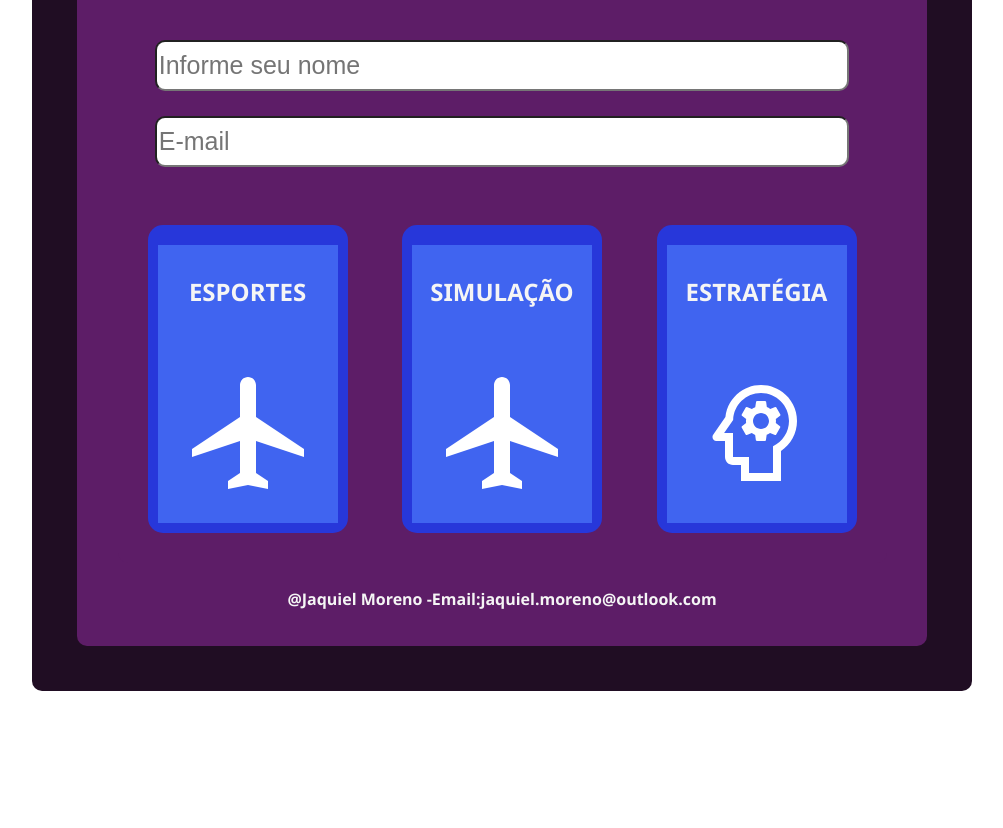
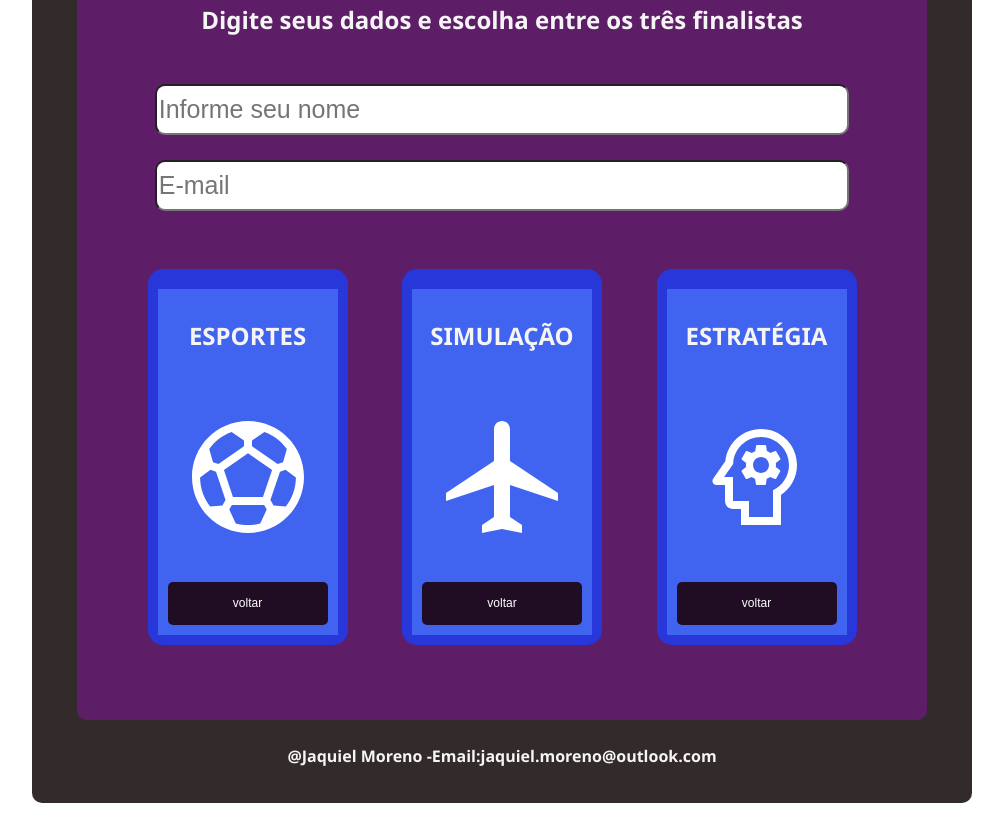
Before and after one commit to Jaquiel-Moreno/bootcamp-devjr-modulo3-enquete, a plain HTML site: page index.html in a window 1280 px wide. Shown: the part 370-1198 px from the top of the page, without its empty margins (138-1141 px from the left). Before the commit the page ends 1086 px from the top, so only its background shows below. Drawn offline with Linux system fonts and the light colour scheme.

Commit message:
closes #7-Tarefa criando e estilizando buttons

```diff
--- a/Styles.css
+++ b/Styles.css
@@ -10,7 +10,7 @@ h1{
     text-align: center;
 }
 .container {
-    background-color: #200D23;
+    background-color: rgba(48, 40, 40, 0.986);
     color: #F5F5F5;
     padding: 20px;
     margin: 25px auto;
@@ -71,6 +71,7 @@ input {
     border-radius: 15px;
 }
 .sports, .airport, .psychology {
+
     background-color: #4064F0;
     display: flex;
     justify-content: space-between;
@@ -80,3 +81,30 @@ input {
     margin-top: 10px;
     flex-direction: column;
 }
+button {
+    background-color: #200D23;
+    color: #FFFFFF;
+    border: none;
+    border-radius: 5px;
+    width: 100%; /* Ajustado para 100% */
+    padding: 0.9rem 3rem;
+    font-size: 12px;
+    text-align: center;
+
+}
+button:hover {
+    background-color: red;
+}
+
+button:active {
+    background-color: #1e3278;
+}
+
+button:focus {
+    outline: none;
+    box-shadow: 0 0 0 3px rgba(64, 100, 240, 0.5);
+}
+
+footer{
+    text-align: center;
+}
--- a/index.html
+++ b/index.html
@@ -17,7 +17,9 @@
             <P>Estamos escolhendo nessa enquete os melhores estilos de jogos entre os afixionados
                 por video games. Participe de nossa enquete e escolha entre os tres finalistas.
                 <br>
+                <br>
                 A sua escolha é muito importante para nós.
+                <br>
                 <br>
                 No final da enquete iremos sortear um brinde entre os participante.
             </P>
@@ -33,7 +35,9 @@
                     <div class="sports-sombra">
                         <div class="sports">
                             <H2>ESPORTES</H2>
-                            <object data="image/local_airport_white.svg" type="image/svg+xml"></object>
+                            <object data="image/sports_soccer_white.svg" type="image/svg+xml"></object>
+
+                            <button>voltar</button>
 
                         </div>
                     </div>
@@ -41,6 +45,8 @@
                         <div class="airport">
                             <h2>SIMULAÇÃO</h2>
                             <object data="image/local_airport_white.svg" type="image/svg+xml"></object>
+
+                            <button>voltar</button>
 
 
                         </div>
@@ -50,17 +56,22 @@
                             <H2>ESTRATÉGIA</H2>
                             <object data="image/psychology_white.svg" type="image/svg+xml"></object>
 
+                            <button>voltar</button>
+
                         </div>
                     </div>
 
                 </div>
 
             </div>
-            <footer>
-                <p><strong> @Jaquiel Moreno -Email:jaquiel.moreno@outlook.com</strong></p>
-            </footer>
+
 
         </div>
+        <footer>
+            <p><strong> @Jaquiel Moreno -Email:jaquiel.moreno@outlook.com</strong></p>
+        </footer>
+
+    </div>
 
 </body>
 
```
